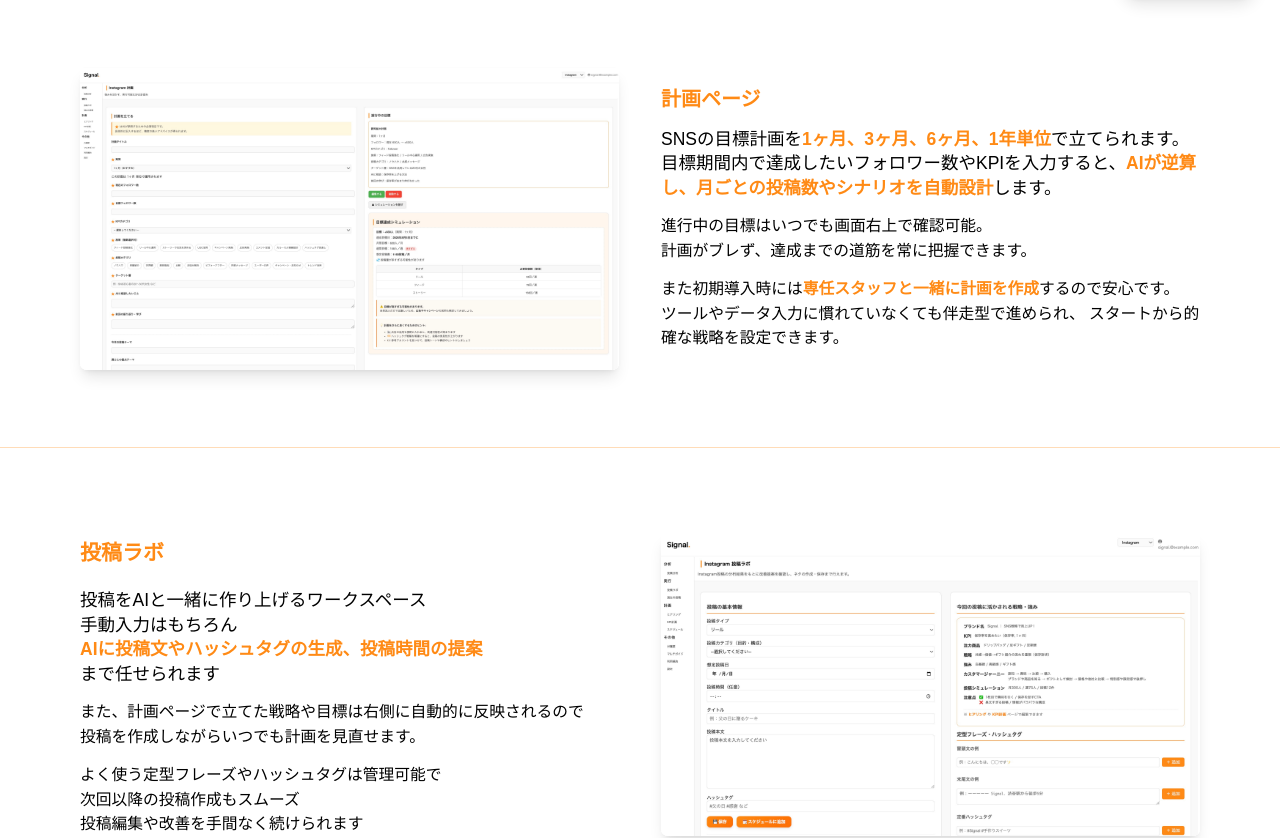
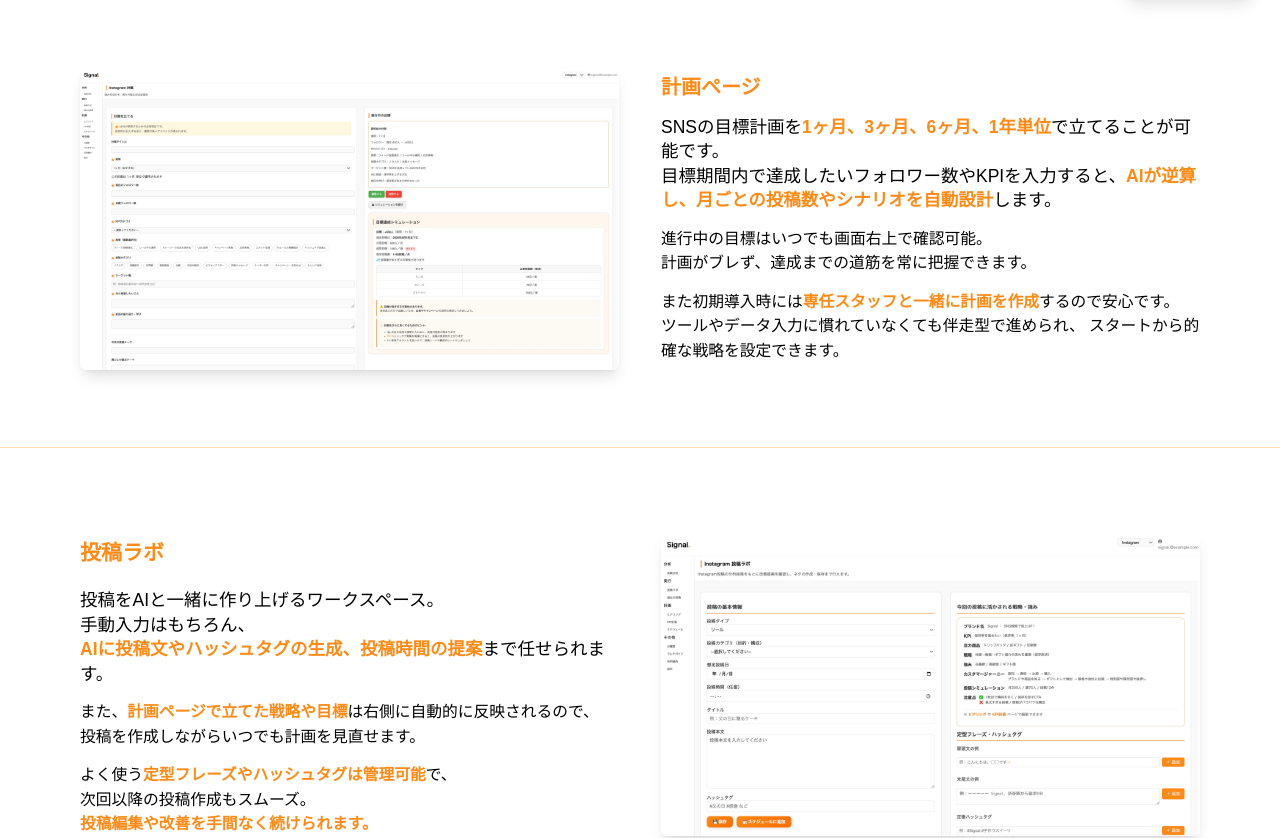
Before and after one commit to mogcia-app/signal-hp, a Next.js app: page /features in a window 1280 px wide. Shown: the part 781-1619 px from the top of the page. Built offline with nearby package versions, Linux system fonts and the light colour scheme.

Commit message:
SNS AI履歴ページデザイン調整

```diff
--- a/src/app/features/page.tsx
+++ b/src/app/features/page.tsx
@@ -73,7 +73,7 @@ export default function FeaturesPage() {
 </h3>
 <p className="text-black text-base sm:text-lg md:text-xl mb-4">
   SNSの目標計画を
-  <span className="text-[#ff8a15] font-semibold">1ヶ月、3ヶ月、6ヶ月、1年単位</span>で立てられます。<br />
+  <span className="text-[#ff8a15] font-semibold">1ヶ月、3ヶ月、6ヶ月、1年単位</span>で立てることが可能です。<br />
   目標期間内で達成したいフォロワー数やKPIを入力すると、
   <span className="text-[#ff8a15] font-semibold">
     AIが逆算し、月ごとの投稿数やシナリオを自動設計
@@ -115,22 +115,23 @@ export default function FeaturesPage() {
   投稿ラボ
 </h3>
 <p className="text-black text-base sm:text-lg md:text-xl mb-4">
-  投稿をAIと一緒に作り上げるワークスペース<br />
-  手動入力はもちろん<br />
+  投稿をAIと一緒に作り上げるワークスペース。<br />
+  手動入力はもちろん、<br />
   <span className="text-[#ff8a15] font-semibold">
     AIに投稿文やハッシュタグの生成、投稿時間の提案
-  </span><br />
-  まで任せられます
+  </span>
+  まで任せられます。
 </p>
 <p className="text-black text-sm sm:text-base md:text-lg mb-4">
-  また、計画ページで立てた戦略や目標は右側に自動的に反映されるので<br />
+  また、<span className="text-[#ff8a15] font-semibold">計画ページで立てた戦略や目標</span>は右側に自動的に反映されるので、<br />
   投稿を作成しながらいつでも計画を見直せます。
 </p>
 <p className="text-black text-sm sm:text-base md:text-lg">
-  よく使う定型フレーズやハッシュタグは管理可能で<br />
-  次回以降の投稿作成もスムーズ<br />
-  投稿編集や改善を手間なく続けられます
+  よく使う<span className="text-[#ff8a15] font-semibold">定型フレーズやハッシュタグは管理可能</span>で、<br />
+  次回以降の投稿作成もスムーズ。<br />
+  <span className="text-[#ff8a15] font-semibold">投稿編集や改善を手間なく続けられます。</span>
 </p>
+
 
 
 
--- a/src/app/page.tsx
+++ b/src/app/page.tsx
@@ -59,13 +59,12 @@ export default function Home() {
     <img src="/images/4.svg" alt="YouTube" className="w-16 h-16" />
   </div>
 
-  <div className="fixed bottom-6 right-6 z-50">
-        <Link href="/contact">
-          <button className="bg-[#ff8a15] text-white px-6 py-3 rounded-full shadow-lg hover:scale-105 transition transform">
-            ご相談はこちら
-          </button>
-        </Link>
-      </div>
+   <a
+   href="/contact"
+           className="inline-block bg-[#ff8a15] text-white px-8 py-4 rounded-full font-bold hover:bg-orange-500 transition"
+        >
+          お問い合わせはコチラ
+        </a>
 </div>
 
     </div>
```
